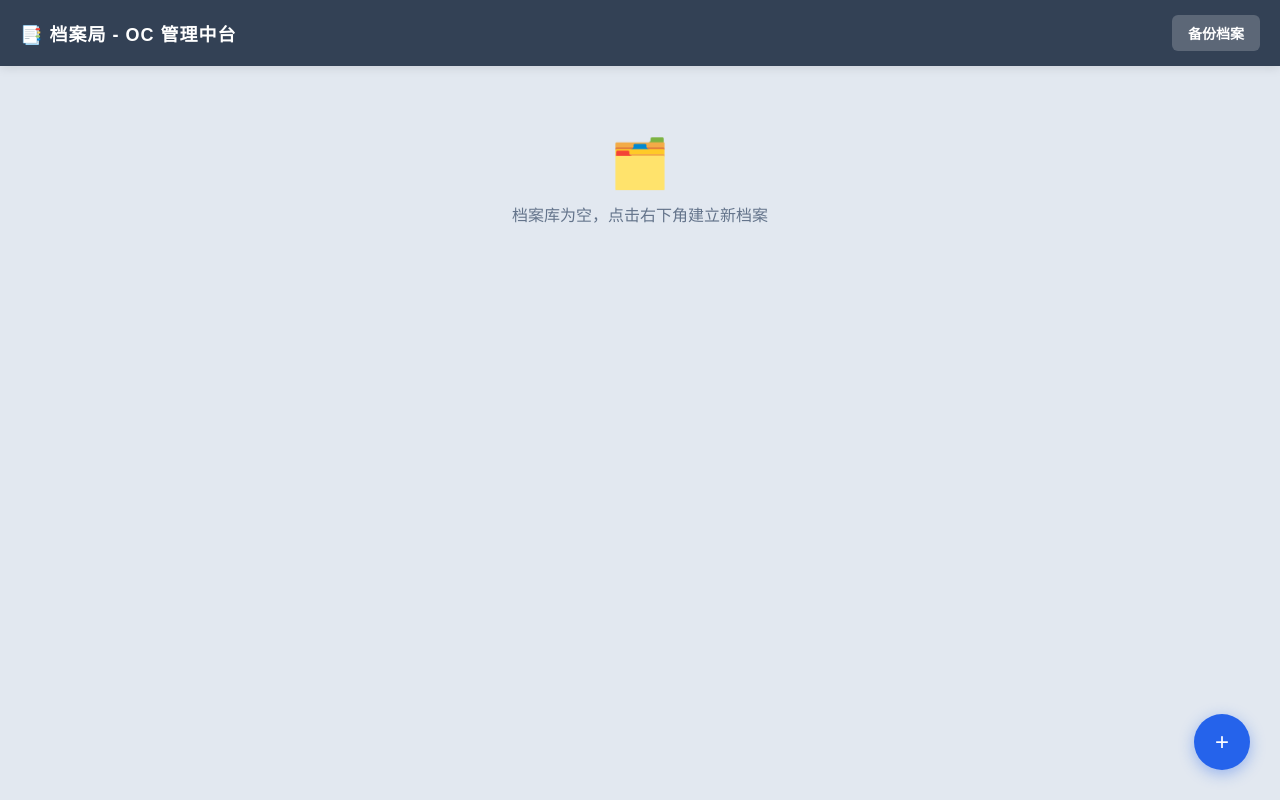
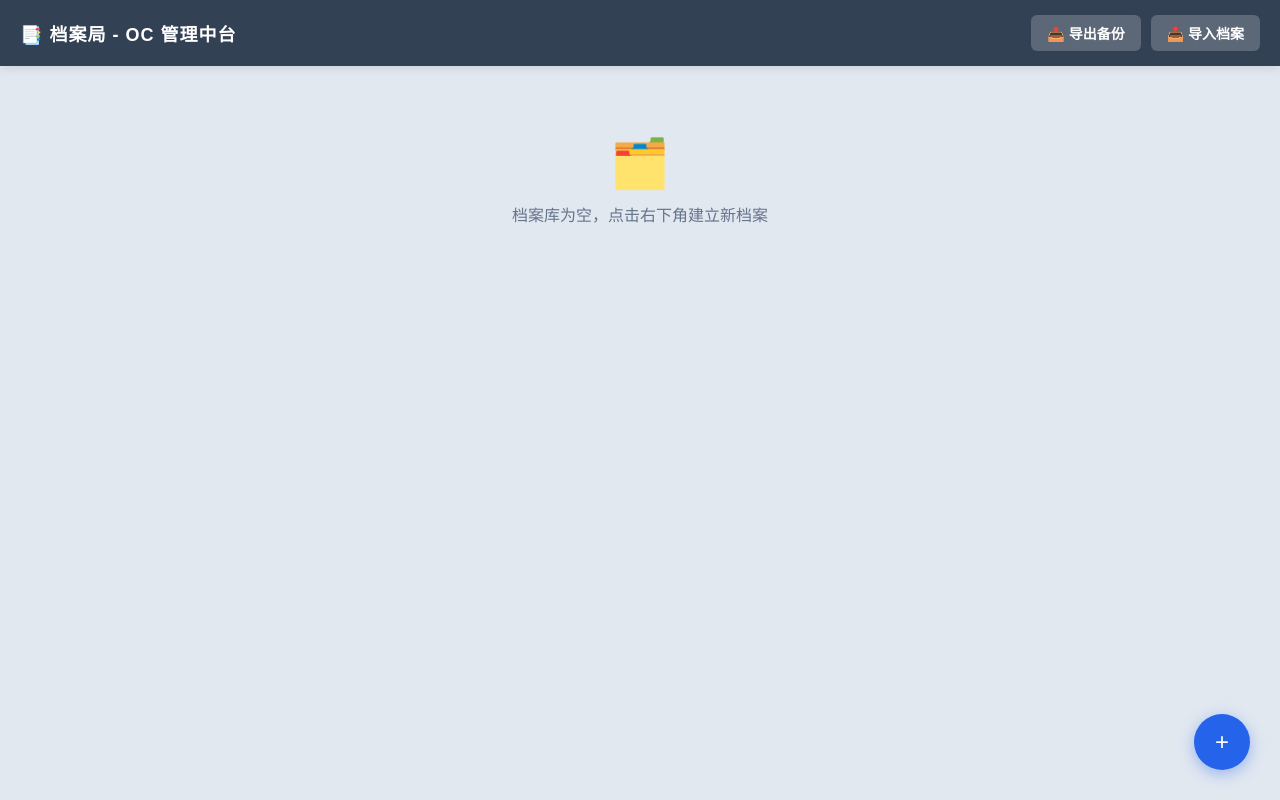
Before and after one commit to 521088875-lab/game-skills, a plain HTML site: page oc.html in a window 1280 px wide. Drawn offline with Linux system fonts and the light colour scheme.

Commit message:
Update oc.html

```diff
--- a/oc.html
+++ b/oc.html
@@ -126,9 +126,13 @@
 
     <div id="view-list" class="view active">
         <div class="header">
-            <h1>📑 档案局 - OC 管理中台</h1>
-            <button class="btn btn-light" onclick="exportData()">备份档案</button>
-        </div>
+         <h1>📑 档案局 - OC 管理中台</h1>
+         <div style="display: flex; gap: 10px;">
+             <button class="btn btn-light" onclick="exportData()">📤 导出备份</button>
+             <button class="btn btn-light" onclick="document.getElementById('importFile').click()">📥 导入档案</button>
+             <input type="file" id="importFile" style="display: none" accept=".json" onchange="importData(event)">
+         </div>
+     </div>
         <div class="container">
             <div id="ocList" class="list-grid"></div>
             <div id="emptyState" style="text-align: center; padding: 50px 20px; color: var(--text-sub); display: none;">
```
